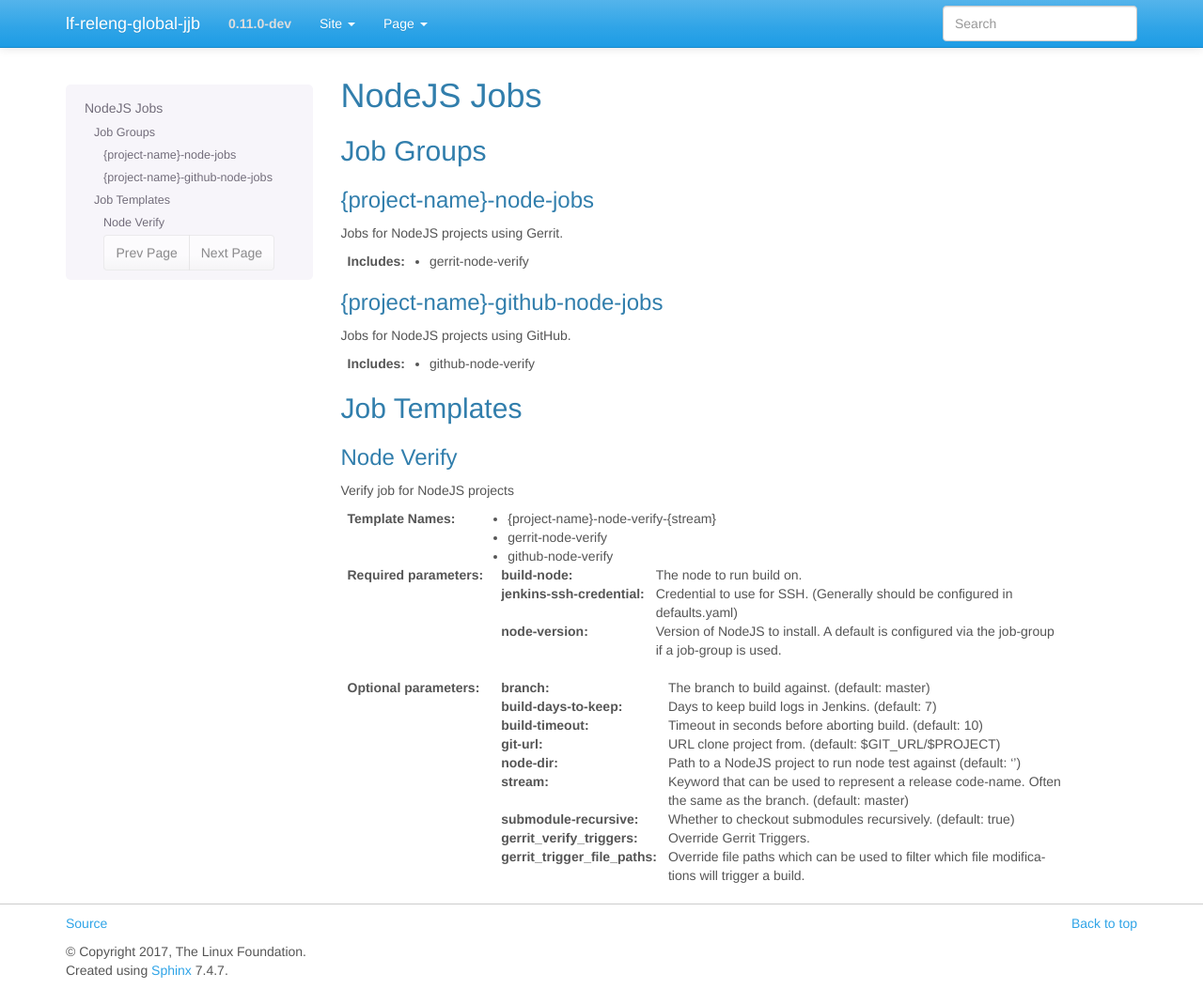
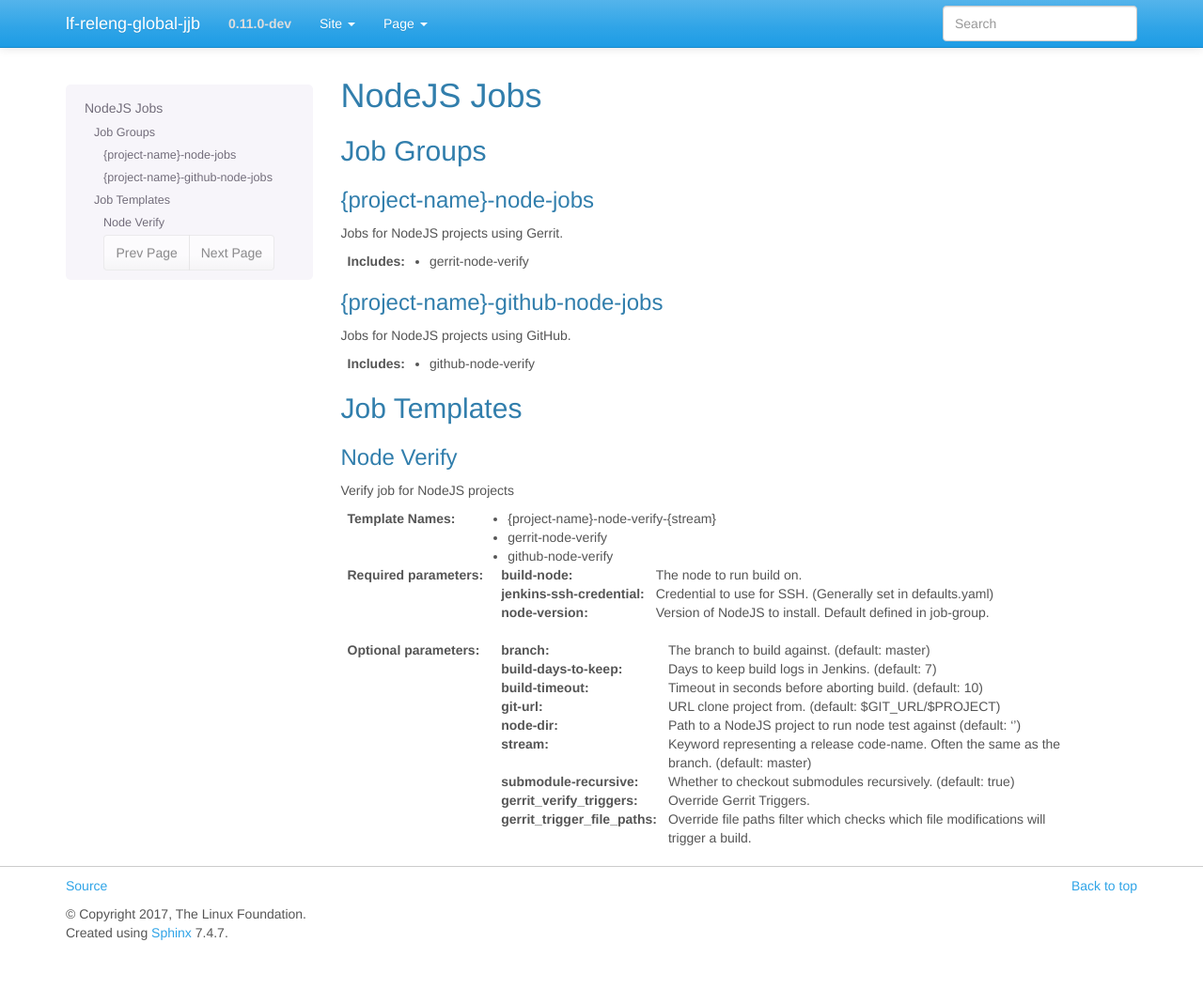
Before and after one commit to lfit/releng-global-jjb, a Sphinx documentation site: the page built from docs/jjb/lf-node-jobs.rst, in a window 1280 px wide and 1053 px high. Shown: the whole window at 94% size. Built offline with Sphinx 7.4.7, drawn with Linux system fonts in a browser that asks for light colours.

```diff
--- a/docs/index.rst
+++ b/docs/index.rst
@@ -19,8 +19,8 @@ Guides
 Global JJB Templates
 --------------------
 
-Job templates are designed in the `jjb/` directory but documentation is located
-in the `docs/jjb/` directory of this project.
+Job template code is in the `jjb/` directory but documentation is in the
+`docs/jjb/` directory of this project.
 
 - :doc:`jjb/lf-ci-jobs`
 - :doc:`jjb/lf-macros`
--- a/docs/jjb/lf-node-jobs.rst
+++ b/docs/jjb/lf-node-jobs.rst
@@ -6,7 +6,7 @@ Job Groups
 ==========
 
 {project-name}-node-jobs
---------------------------
+------------------------
 
 Jobs for NodeJS projects using Gerrit.
 
@@ -15,7 +15,7 @@ Jobs for NodeJS projects using Gerrit.
     - gerrit-node-verify
 
 {project-name}-github-node-jobs
----------------------------------
+-------------------------------
 
 Jobs for NodeJS projects using GitHub.
 
@@ -27,7 +27,7 @@ Job Templates
 =============
 
 Node Verify
-----------
+-----------
 
 Verify job for NodeJS projects
 
@@ -40,10 +40,9 @@ Verify job for NodeJS projects
 :Required parameters:
 
     :build-node: The node to run build on.
-    :jenkins-ssh-credential: Credential to use for SSH. (Generally should
-        be configured in defaults.yaml)
-    :node-version: Version of NodeJS to install. A default is configured
-        via the job-group if a job-group is used.
+    :jenkins-ssh-credential: Credential to use for SSH. (Generally set
+        in defaults.yaml)
+    :node-version: Version of NodeJS to install. Default defined in job-group.
 
 :Optional parameters:
 
@@ -53,11 +52,11 @@ Verify job for NodeJS projects
     :git-url: URL clone project from. (default: $GIT_URL/$PROJECT)
     :node-dir: Path to a NodeJS project to run node test against
         (default: '')
-    :stream: Keyword that can be used to represent a release code-name.
+    :stream: Keyword representing a release code-name.
         Often the same as the branch. (default: master)
     :submodule-recursive: Whether to checkout submodules recursively.
         (default: true)
 
     :gerrit_verify_triggers: Override Gerrit Triggers.
-    :gerrit_trigger_file_paths: Override file paths which can be used to
-        filter which file modifications will trigger a build.
+    :gerrit_trigger_file_paths: Override file paths filter which checks which
+        file modifications will trigger a build.
--- a/docs/jjb/lf-python-jobs.rst
+++ b/docs/jjb/lf-python-jobs.rst
@@ -40,8 +40,8 @@ Tox runner to verify a project
 :Required Parameters:
 
     :build-node: The node to run build on.
-    :jenkins-ssh-credential: Credential to use for SSH. (Generally should
-        be configured in defaults.yaml)
+    :jenkins-ssh-credential: Credential to use for SSH. (Generally set
+        in defaults.yaml)
 
 :Optional Parameters:
 
@@ -49,7 +49,7 @@ Tox runner to verify a project
     :build-days-to-keep: Days to keep build logs in Jenkins. (default: 7)
     :build-timeout: Timeout in seconds before aborting build. (default: 10)
     :git-url: URL clone project from. (default: $GIT_URL/$PROJECT)
-    :stream: Keyword that can be used to represent a release code-name.
+    :stream: Keyword representing a release code-name.
         Often the same as the branch. (default: master)
     :submodule-recursive: Whether to checkout submodules recursively.
         (default: true)
```
Also changed, not shown: docs/jjb/lf-rtd-jobs.rst (+16 -16 lines).
